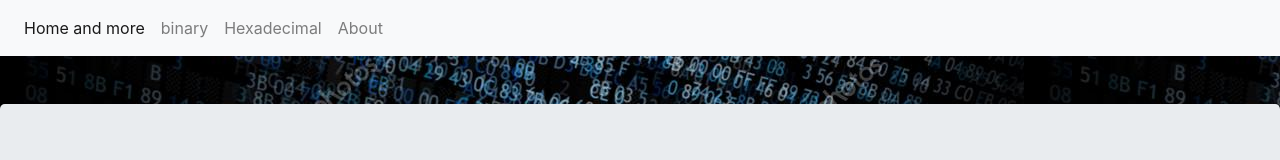
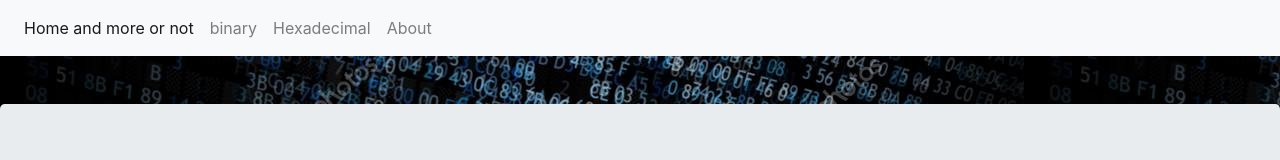
Before and after one commit to mtabedalj/decimalConvertor, a plain HTML site: page projectMaster/index.html in a window 1280 px wide. Shown: the top 160 px of the page. Drawn offline with Linux system fonts and the light colour scheme.

Commit message:
Update index.html

```diff
--- a/projectMaster/index.html
+++ b/projectMaster/index.html
@@ -29,7 +29,7 @@ Decimal integr convertor
        <ul class="navbar-nav mr-auto">
          <li class="nav-item active">
 
-           <a class="nav-link" href="./index.html">Home and more <span class="sr-only">(current)</span></a>
+           <a class="nav-link" href="./index.html">Home and more or not<span class="sr-only">(current)</span></a>
 
          </li>
          <li class="nav-item">
```
